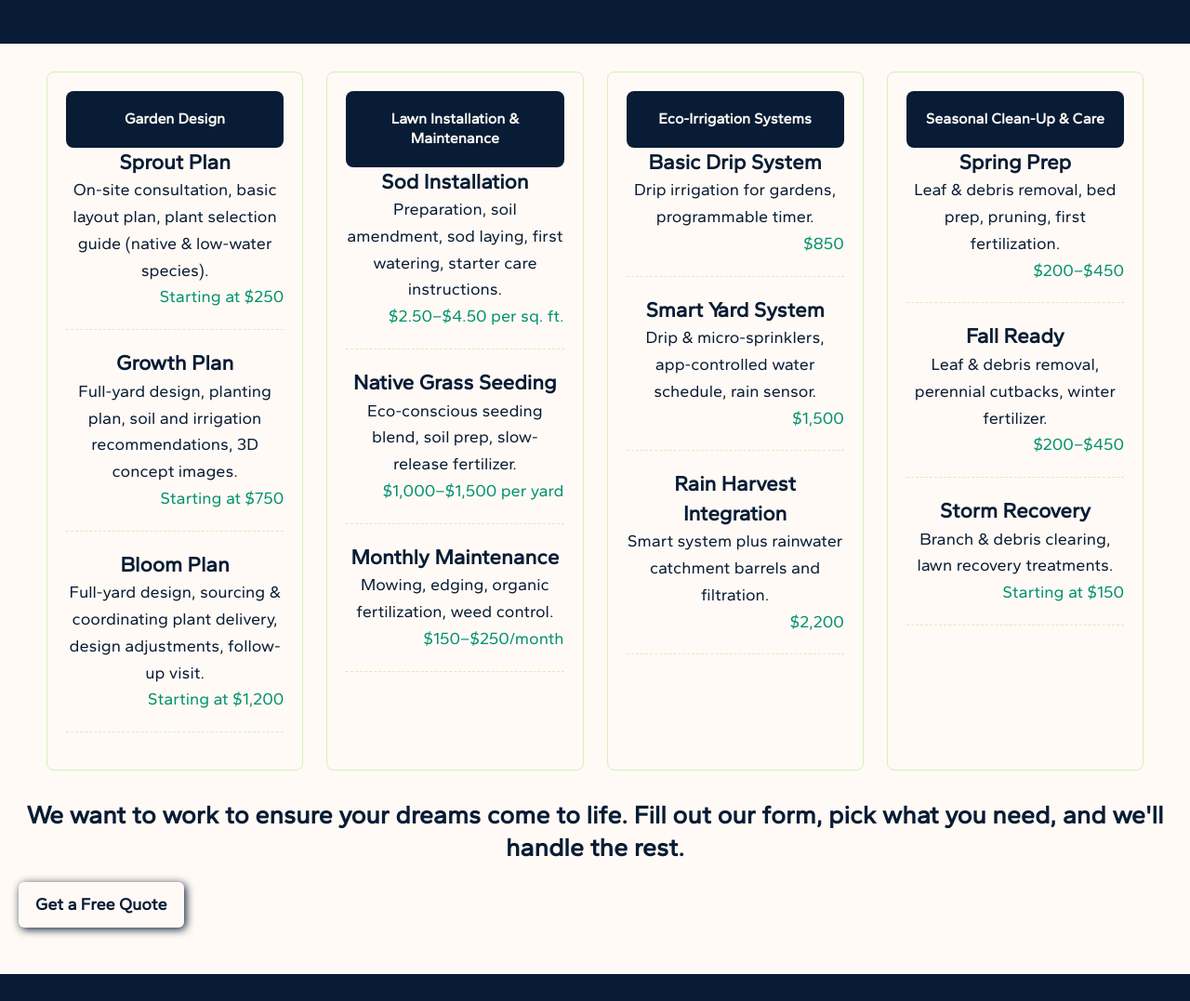
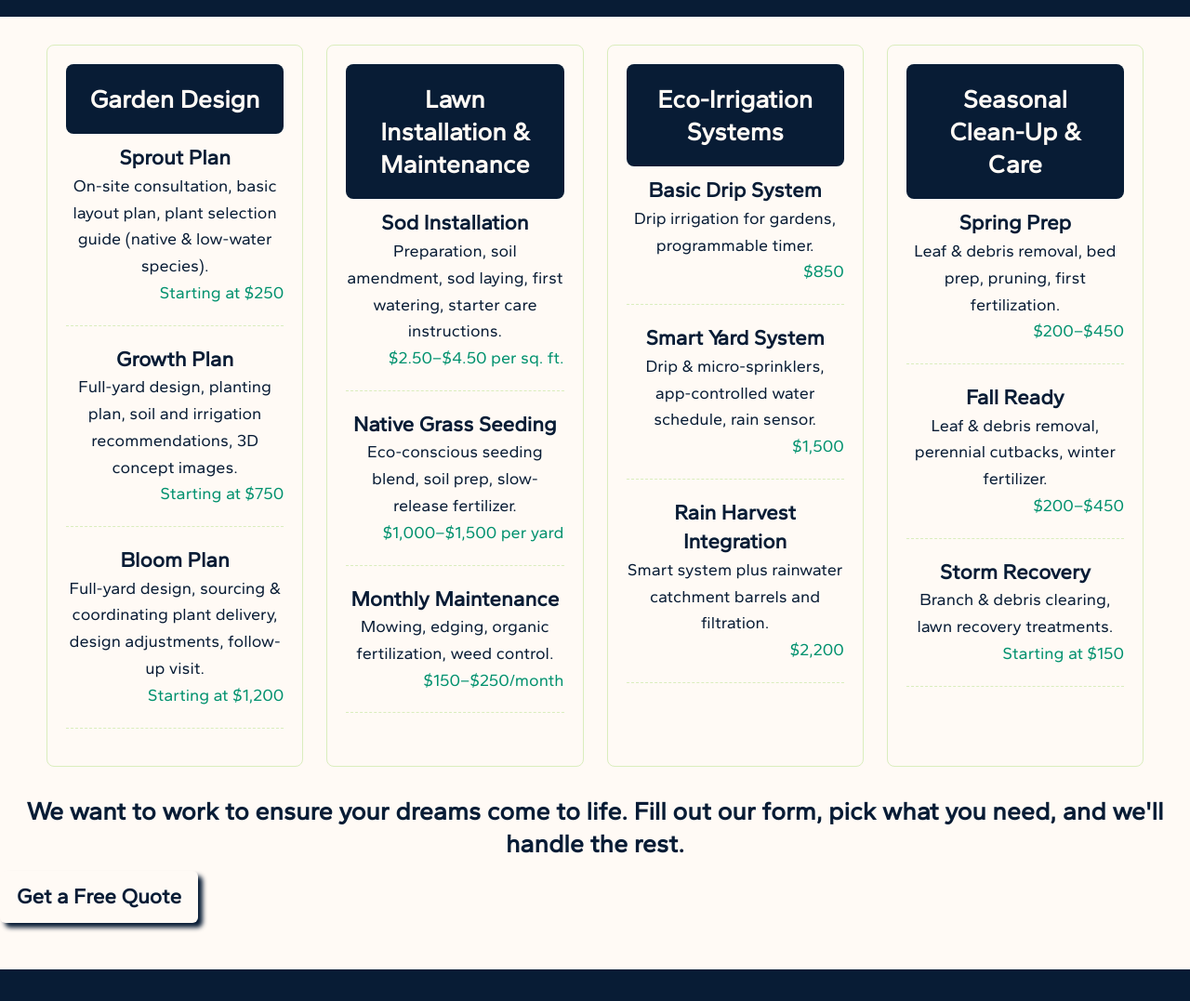
Before and after one commit to 334Fa25/group-project-group5motazedihouglawrence, a plain HTML site: page pricing.html in a window 1280 px wide. Shown: the part 367-1444 px from the top of the page at 93% size. Drawn offline with Linux system fonts and the light colour scheme.

Commit message:
fixed pricing

```diff
--- a/pricing.html
+++ b/pricing.html
@@ -15,7 +15,7 @@
     </head>
 
     <body>
-        minamaintenancelead<main>
+        <main>
             <!--Head-->
             <header>
                 <div class="header-content">
@@ -148,7 +148,7 @@
                     We want to work to ensure your dreams come to life. Fill out our form, pick what you need, and
                     we'll handle the rest.
                 </h2>
-                <a href="contact.html" class="quote-button">Get a Free Quote</a>
+                <a href="contact.html" class="meetourteam-button">Get a Free Quote</a>
             </div>
         </main>
 
@@ -168,9 +168,8 @@
                             <ul>
                                 <li><a href="services.html#gardendesign">Garden Design</a></li>
                                 <li>
-                                    <a href="services.html#lawninstallationandmaintenance"
-                                        >Lawn Installation & Maintenance</a
-                                    >
+                                    <a href="services.html#lawninstallationandmaintenance">
+                                       Lawn Installation & Maintenance</a>
                                 </li>
                                 <li><a href="services.html#eco-irrigationsystems">Eco-Irrigation Systems</a></li>
                                 <li><a href="services.html#seasonalclean-up">Seasonal Clean-up</a></li>
--- a/styles.css
+++ b/styles.css
@@ -338,7 +338,7 @@ legend {
 }
 
 .service-body img {
-    width: 140%;
+    width: 100%;
     max-width: 600px;
     height: auto;
     margin: 20px auto 15px;
@@ -414,7 +414,7 @@ legend {
     padding: 25px;
     background-color: #fffaf5;
     border-radius: 12px;
-    max-width: 1000px;
+    max-width: 100px;
 }
 
 .pricing-container {
@@ -438,7 +438,7 @@ legend {
     border-radius: 8px;
     padding: 20px;
     text-align: center;
-    font-size: medium;
+    margin-bottom: 10px;
 }
 
 .price {
```
